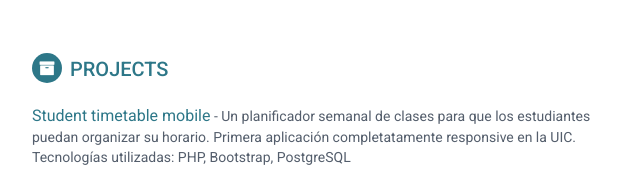
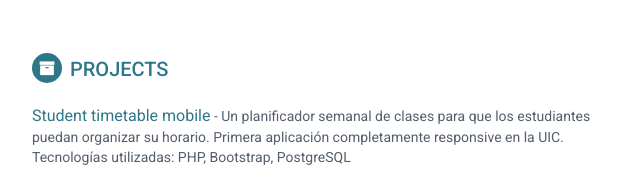
Before and after one commit to Kangcor/Kangcor.github.io, a plain HTML site: page index.html in a window 1280 px wide. Shown: the part 797-976 px from the top of the page, 188-828 px from the left. Drawn offline with Linux system fonts and the light colour scheme.

Commit message:
fixed typo

```diff
--- a/index.html
+++ b/index.html
@@ -116,7 +116,7 @@
                     <p>Algunos ejemplos de los proyectos que he realizado hasta la fecha, en la mayoría de casos el código no </p>
                 </div>--><!--//intro-->
                 <div class="item">
-                    <span class="project-title"><a href="#hook">Student timetable mobile</a></span> - <span class="project-tagline">Un planificador semanal de clases para que los estudiantes puedan organizar su horario. Primera aplicación completatamente responsive en la UIC. Tecnologías utilizadas: PHP, Bootstrap, PostgreSQL</span>
+                    <span class="project-title"><a href="#hook">Student timetable mobile</a></span> - <span class="project-tagline">Un planificador semanal de clases para que los estudiantes puedan organizar su horario. Primera aplicación completamente responsive en la UIC. Tecnologías utilizadas: PHP, Bootstrap, PostgreSQL</span>
                 </div><!--//item-->
                 <div class="item">
                     <span class="project-title"><a href="#hook" target="_blank">Dependency analyzer with Neo4j</a></span> -
```
